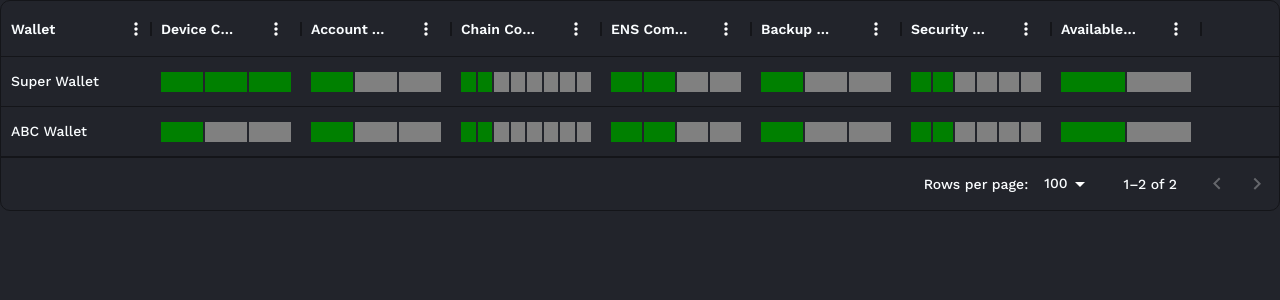
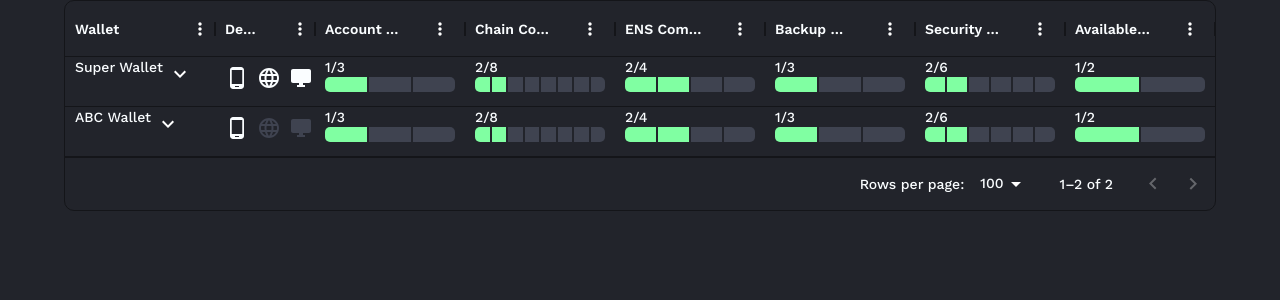
Before and after one commit to fluidkey/walletbeat, a Next.js app: page / in a window 1280 px wide. Shown: the top 300 px of the page. Built offline with nearby package versions, Linux system fonts and the light colour scheme.

Commit message:
table formatting

```diff
--- a/src/app/page.tsx
+++ b/src/app/page.tsx
@@ -1,7 +1,11 @@
 import React from 'react';
-import { Typography } from '@mui/material';
+import { Container } from '@mui/material';
 import ComparisonTable from '@/components/ui/organisms/Table';
 
 export default function Home(): JSX.Element {
-  return <ComparisonTable />;
+  return (
+  <Container>
+    <ComparisonTable />
+  </Container>
+  );
 }
--- a/src/components/ui/organisms/Table.tsx
+++ b/src/components/ui/organisms/Table.tsx
@@ -1,9 +1,15 @@
 'use client';
 
 import React, { useState } from 'react';
-import { DataGrid, GridColDef, GridColumnGroupingModel } from '@mui/x-data-grid';
+import { DataGrid, GridColDef } from '@mui/x-data-grid';
 import { wallets } from '@/data/mockData';
-import { Box } from '@mui/material';
+import { Box, Typography } from '@mui/material';
+import IconButton from '@mui/material/IconButton';
+import ExpandMoreIcon from '@mui/icons-material/ExpandMore';
+import ExpandLessIcon from '@mui/icons-material/ExpandLess';
+import PhoneAndroidIcon from '@mui/icons-material/PhoneAndroid';
+import LanguageIcon from '@mui/icons-material/Language';
+import DesktopWindowsIcon from '@mui/icons-material/DesktopWindows';
 
 export default function ComparisonTable(): JSX.Element {
   const [expandedRows, setExpandedRows] = useState<Record<string, boolean>>({});
@@ -73,12 +79,37 @@ export default function ComparisonTable(): JSX.Element {
     }));
   };
 
-  const createColumnDef = (field: string): GridColDef => ({
+  const createColumnDef = (field: string): GridColDef => {
+    if (field === 'deviceCompatibility') {
+      return {
+        field,
+        headerName: fieldToHeaderName[field],
+        renderCell: (params) => {
+          const compatibility = params.value as Record<string, boolean>;
+          return (
+            <Box display="flex" gap={1}>
+              <Typography color={compatibility.mobile ? '#FAFDFF' : '#3f4350'}>
+                <PhoneAndroidIcon />
+              </Typography>
+              <Typography color={compatibility.browser ? '#FAFDFF' : '#3f4350'}>
+                <LanguageIcon />
+              </Typography>
+              <Typography color={compatibility.desktop ? '#FAFDFF' : '#3f4350'}>
+                <DesktopWindowsIcon />
+              </Typography>
+            </Box>
+          );
+        },
+      };
+    }
+
+    return {
       field,
       headerName: fieldToHeaderName[field],
       width: 150,
       type: 'boolean',
       headerAlign: 'center',
+      cellClassName: 'align-top',
       valueGetter: (params) => {
         const values = Object.values(params.value as Record<string, boolean>);
         const trueCount = values.filter(Boolean).length;
@@ -89,8 +120,11 @@ export default function ComparisonTable(): JSX.Element {
         const trueCount = values.filter(Boolean).length;
         const totalCount = values.length;
         return (
-        <div style={{ width: '100%' }}>
-          <div style={{ display: 'flex', height: '20px' }}>
+          <div style={{ width: '100%', display: 'flex', flexDirection: 'column', alignItems: 'flex-start',  justifyContent: 'flex-start', height: '100%' }}>
+            <Typography variant="body2" style={{ marginRight: '10px' }}>
+              {`${trueCount}/${totalCount}`}
+            </Typography>
+            <div style={{ display: 'flex', height: '15px', width: '100%' }}>
               {values
                 .sort((a, b) => (b === a ? 0 : b ? 1 : -1)) // Sort so that true values come first
                 .map((value, index, array) => (
@@ -98,14 +132,15 @@ export default function ComparisonTable(): JSX.Element {
                     key={index}
                     style={{
                       width: `${100 / totalCount}%`,
-                    backgroundColor: value ? 'green' : 'grey',
+                      backgroundColor: value ? '#80ffa2' : '#3f4350',
                       marginRight: index !== array.length - 1 ? '2px' : undefined,
+                      borderRadius: index === 0 ? '5px 0 0 5px' : index === array.length - 1 ? '0 5px 5px 0' : '0',
                     }}
                   />
                 ))}
             </div>
             {expandedRows[params.id.toString()] && (
-            <ul>
+              <ul style={{ textAlign: 'left', width: '100%', padding: 0, listStyleType: 'none' }}>
                 {Object.entries(params.row[field] as Record<string, boolean>).map(([key, value]) => (
                   <li key={key}>{`${key}: ${value ? 'Yes' : 'No'}`}</li>
                 ))}
@@ -113,8 +148,9 @@ export default function ComparisonTable(): JSX.Element {
             )}
           </div>
         );
-    },
-  });
+      }
+    };
+  }
   const columns: GridColDef[] = [
     {
       field: 'name',
@@ -122,28 +158,30 @@ export default function ComparisonTable(): JSX.Element {
       width: 150,
       type: 'string',
       renderCell: params => (
-        <Box onClick={() => handleShowMore(params.id.toString())}>{params.value}</Box>
+        <Box display="flex" alignItems="flex-start" justifyContent="space-between" height="100%">
+          <>{params.value}</>
+          <IconButton
+            size="small"
+            onClick={(event) => {
+              event.stopPropagation(); // Prevent the row click event
+              handleShowMore(params.id.toString());
+            }}
+          >
+            {expandedRows[params.id.toString()] ? <ExpandLessIcon /> : <ExpandMoreIcon />}
+          </IconButton>
+        </Box>
       ),
     },
     ...fields.map(field => createColumnDef(field)),
   ];
 
-  const columnGroupingModel: GridColumnGroupingModel = [
-    {
-      groupId: 'deviceCompatibility',
-      description: '',
-      children: [{ field: 'mobile' }, { field: 'desktop' }],
-    },
-  ];
 
   return (
     <div style={{ width: '100%' }}>
       <DataGrid
         rows={rows}
         columns={columns}
-        experimentalFeatures={{ columnGrouping: true }}
-        columnGroupingModel={columnGroupingModel}
-        getRowHeight={row => (expandedRows[row.id.toString()] ? 200 : 50)}
+        getRowHeight={row => (expandedRows[row.id.toString()] ? 250 : 50)}
       />
     </div>
   );
--- a/src/data/mockData.ts
+++ b/src/data/mockData.ts
@@ -5,7 +5,7 @@ export const wallets: { [name: string]: Features } = {
     deviceCompatibility: {
       mobile: true,
       desktop: true,
-      browserExtension: true,
+      browser: true,
     },
     accountType: {
       eoa: true,
--- a/src/types/Features.tsx
+++ b/src/types/Features.tsx
@@ -2,7 +2,7 @@ export interface Features {
   deviceCompatibility: {
     mobile: boolean;
     desktop: boolean;
-    browserExtension: boolean;
+    browser: boolean;
   };
   accountType: {
     eoa: boolean;
```
Lines whose indentation alone changed are shown as unchanged.
